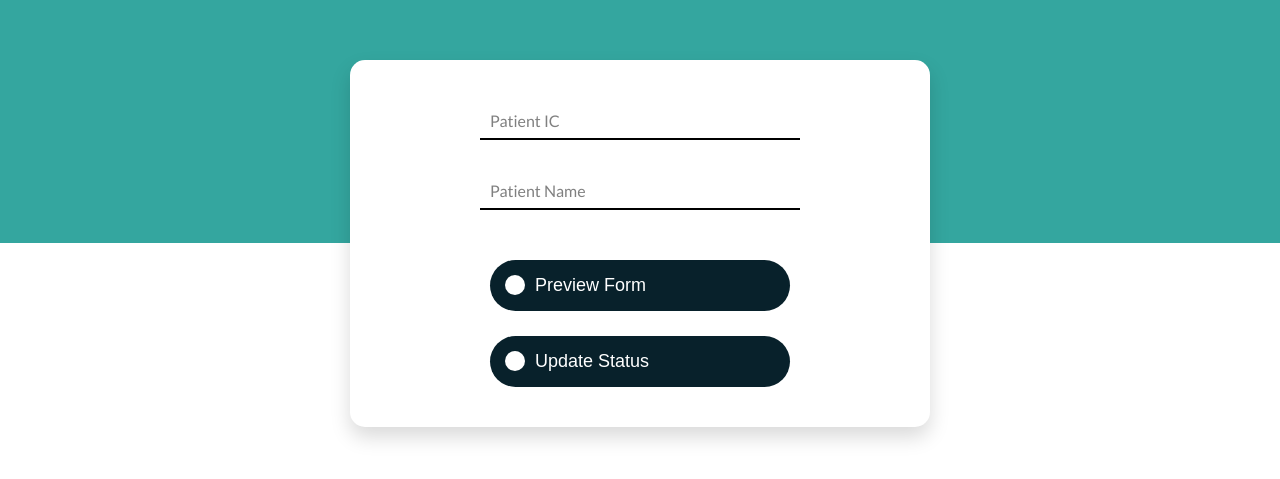
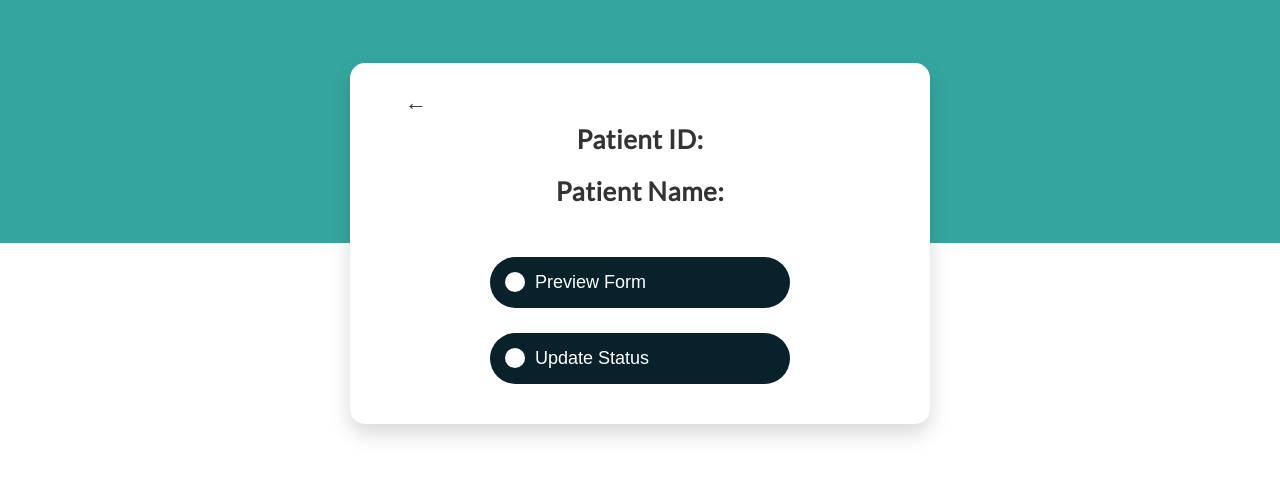
Before and after one commit to winniehhy/Medilink, a website: page frontend/hospital_preview_update.html in a window 1280 px wide. Shown: the part 157-636 px from the top of the page. Drawn offline with Linux system fonts and the light colour scheme.

Commit message:
Revert "edit hospital_preview_update"
This reverts commit 4fb1ec69da59e6cc77b772fd7e4951a9f0eab14f.

```diff
--- a/frontend/hospital_preview_update.html
+++ b/frontend/hospital_preview_update.html
@@ -9,13 +9,14 @@
 <body>
     <div class="top-rectangle"></div>
     <div class="middle-rectangle">
-        <div class="fillingcontainer">
-            <input type="text" id="user-input" required>
-            <label for="user-input">Patient IC</label>
+        <div class="header">
+            <button class="back-arrow" onclick="prevPage()">&#8592;</button>
         </div>
         <div class="fillingcontainer">
-            <input type="text" id="user-input" required>
-            <label for="user-input">Patient Name</label>
+            <div class="title">Patient ID: <span id="patient-id"></span></div>
+        </div>
+        <div class="fillingcontainer">
+            <div class="title">Patient Name: <span id="patient-name"></span></div>
         </div>
         <div class="button-container">
 			<button class="button">
--- a/frontend/style.css
+++ b/frontend/style.css
@@ -74,42 +74,9 @@ body {
 }
 
 .fillingcontainer {
-    position: relative;
     width: 100%;
-    max-width: 300px;
-    margin-left: 90px;
-    margin-bottom: 30px;
+    margin-top: 20px;
 }
-
-input {
-    width: 100%;
-    padding: 10px;
-    font-size: 16px;
-    border: none;
-    border-bottom: 2px solid black;
-    outline: none;
-    background: transparent;
-}
-
-label {
-    position: absolute;
-    left: 10px;
-    top: 50%;
-    transform: translateY(-50%);
-    font-size: 16px;
-    color: gray;
-    transition: 0.3s ease-in-out;
-    pointer-events: none;
-}
-
-input:focus + label,
-input:valid + label {
-    top: -10px;
-	left: 10px;
-	font-size: 0.8em;
-	color: #34a69f;
-	transform: translateY(0);
-  }
 
 .title {
     font-size: 26px;
```
Also changed, not shown: frontend/track_progress.html (+27 -0 lines).
